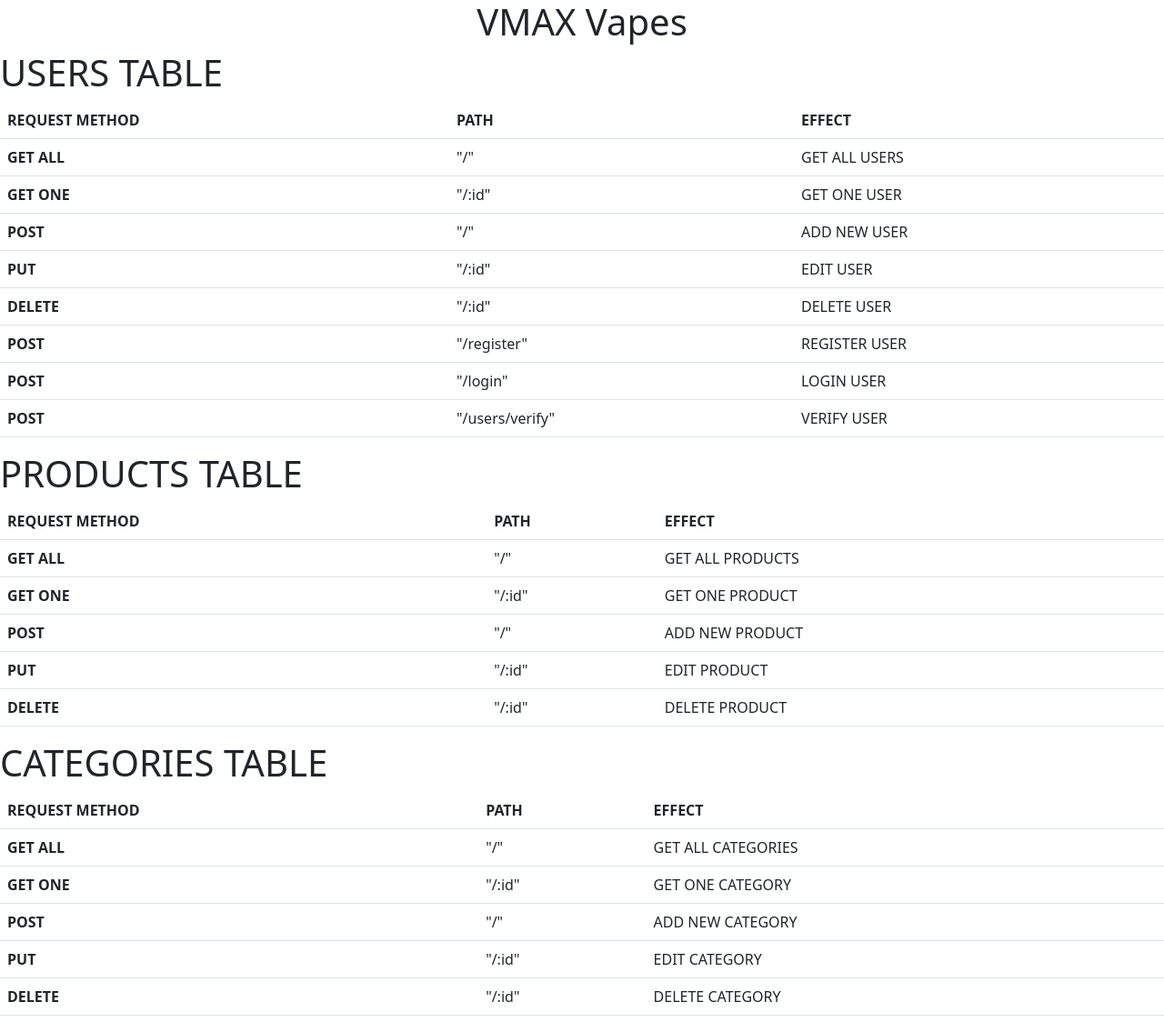
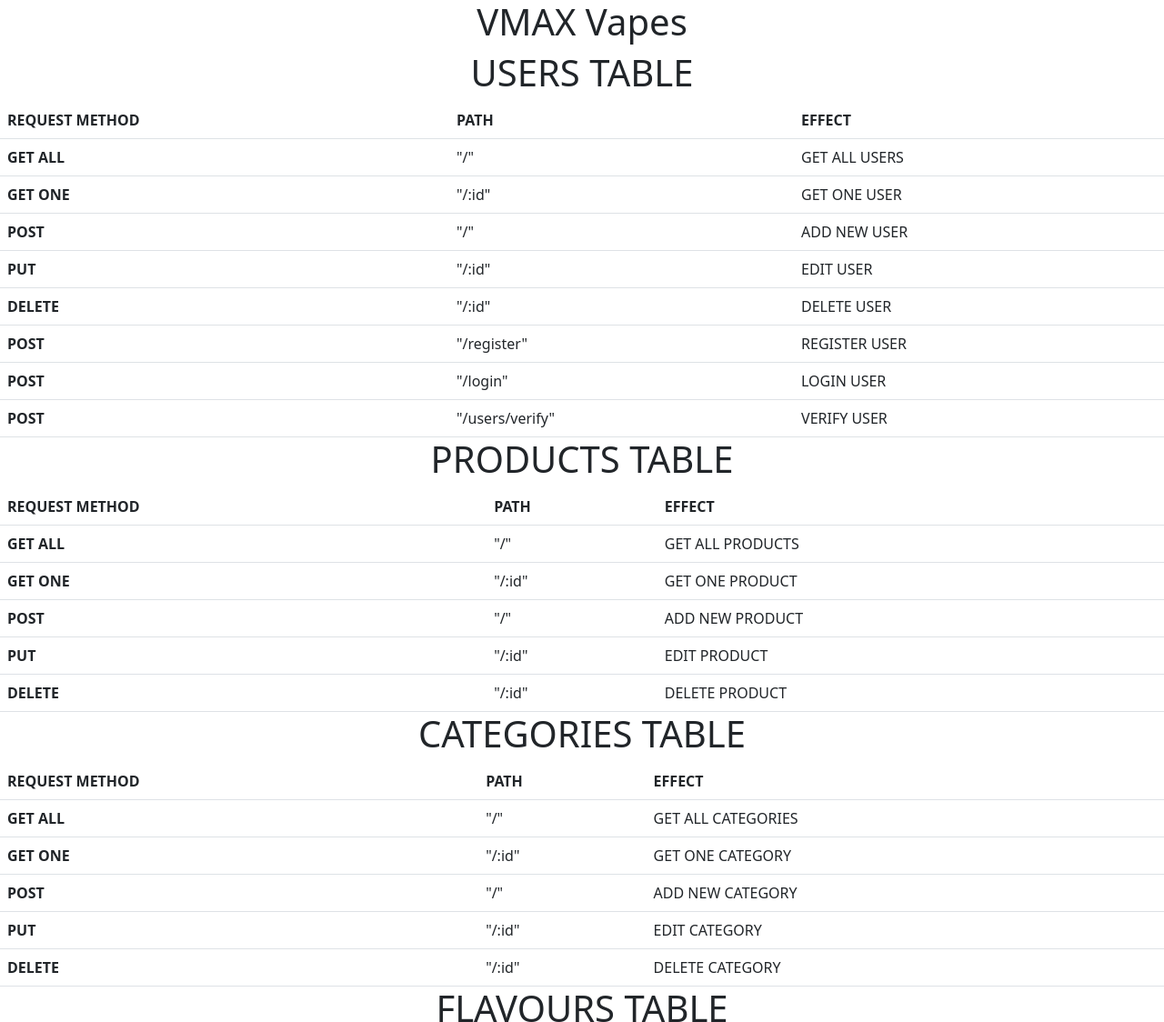
Before and after one commit to zoevds/capstone-project, a website: page public/index.html in a window 1280 px wide. Shown: the top 1124 px of the page at 91% size. Drawn offline with nearby package versions, Linux system fonts and the light colour scheme.

Commit message:
gitignore

```diff
--- a/public/index.css
+++ b/public/index.css
@@ -3,7 +3,11 @@
   margin: 0%;
   box-sizing: border-box;
 }
-#mainheading {
+#mainheading1,
+#userheading1,
+#productsheading1,
+#categoriesheading1,
+#flavourheading1 {
   display: flex;
   justify-content: center;
 }
@@ -12,4 +16,5 @@
 #categorytable,
 #flavourtable {
   padding: 3rem;
+  margin: 0%;
 }
--- a/public/index.html
+++ b/public/index.html
@@ -15,9 +15,9 @@
     <title>Document</title>
   </head>
   <body>
-    <h1 id="mainheading">VMAX Vapes</h1>
+    <h1 id="mainheading1">VMAX Vapes</h1>
     <!-- USERS TABLE  -->
-    <h1>USERS TABLE</h1>
+    <h1 id="userheading1">USERS TABLE</h1>
     <table id="userstable" class="table table-hover">
       <thead>
         <tr>
@@ -72,7 +72,7 @@
     <!-- USERS TABLE -->
 
     <!-- PRODUCT TABLE -->
-    <h1>PRODUCTS TABLE</h1>
+    <h1 id="productsheading1">PRODUCTS TABLE</h1>
     <table id="productstable" class="table table-hover">
       <thead>
         <tr>
@@ -111,7 +111,7 @@
     </table>
     <!-- PRODUCT TABLE -->
     <!-- CATEGORY TABLE -->
-    <h1>CATEGORIES TABLE</h1>
+    <h1 id="categoriesheading1">CATEGORIES TABLE</h1>
     <table id="categorytable" class="table table-hover">
       <thead>
         <tr>
@@ -150,7 +150,7 @@
     </table>
     <!-- CATEGORY TABLE -->
     <!-- FLAVOUR TABLE -->
-    <h1>FLAVOURS TABLE</h1>
+    <h1 id="flavourheading1">FLAVOURS TABLE</h1>
     <table id="flavourtable" class="table table-hover">
       <thead>
         <tr>
```
Also changed, not shown: 1 other file.
